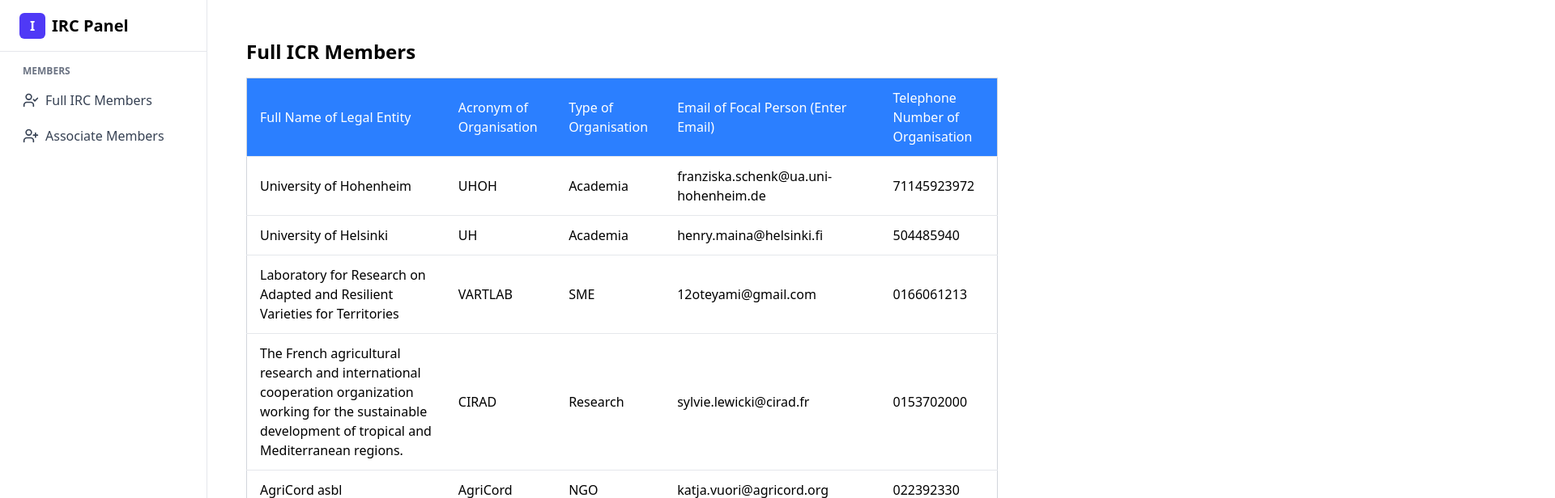
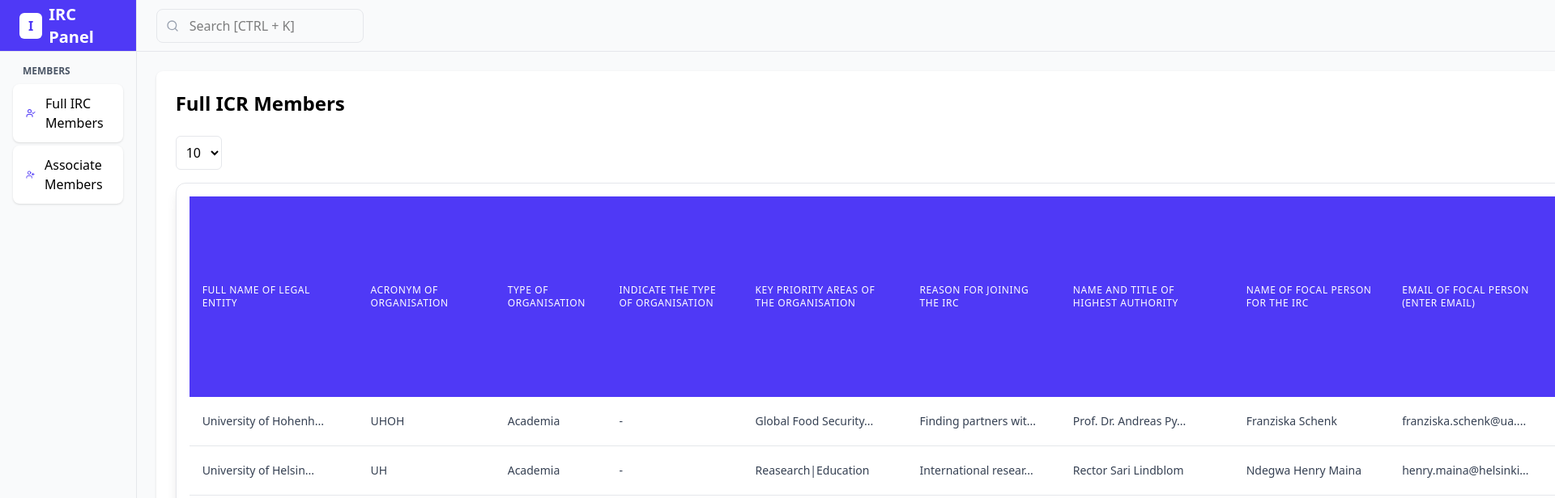
Before and after one commit to AgyemangDev/IRC-Dashboard, a React (Vite) app: page / in a window 1280 px wide. Shown: the top 616 px of the page at 81% size, 1920 px wide, since content can reach past the window. Built offline with nearby package versions, Linux system fonts and the light colour scheme.

Commit message:
Styling update for tables

```diff
--- a/src/App.jsx
+++ b/src/App.jsx
@@ -1,18 +1,45 @@
-import { BrowserRouter as Router, Routes, Route } from "react-router-dom";
-import Sidebar from "./components/Sidebar";
-import FullICRPage from "./pages/fullICRPage";
-import AssociateICRPage from "./pages/AssociateICRPage";
-import DetailsPage from "./pages/DetailsPage";
+import { BrowserRouter as Router, Routes, Route } from "react-router-dom"
+import { Search, Globe, Grid, Bell } from "lucide-react"
+import Sidebar from "./components/Sidebar"
+import FullICRPage from "./pages/fullICRPage"
+import AssociateICRPage from "./pages/AssociateICRPage"
+import DetailsPage from "./pages/DetailsPage"
 
 function App() {
   return (
     <Router>
-      <div className="flex">
+      <div className="min-h-screen flex">
         {/* Sidebar */}
         <Sidebar />
 
         {/* Main Content */}
-        <div className="flex-1 p-6">
+        <main className="flex-1 bg-gray-50">
+          <header className="h-16 border-b border-gray-200 flex items-center justify-between px-6">
+            <div className="relative w-64">
+              <Search className="absolute left-3 top-1/2 transform -translate-y-1/2 text-gray-400 h-4 w-4" />
+              <input
+                type="text"
+                placeholder="Search [CTRL + K]"
+                className="w-full pl-10 pr-4 py-2 rounded-lg border border-gray-200 focus:outline-none focus:ring-2 focus:ring-indigo-500"
+              />
+            </div>
+            <div className="flex items-center space-x-4">
+              <button className="p-2 rounded-full hover:bg-gray-100">
+                <Globe className="h-5 w-5 text-gray-500" />
+              </button>
+              <button className="p-2 rounded-full hover:bg-gray-100">
+                <Grid className="h-5 w-5 text-gray-500" />
+              </button>
+              <button className="p-2 rounded-full hover:bg-gray-100">
+                <Bell className="h-5 w-5 text-gray-500" />
+              </button>
+              <div className="h-8 w-8 rounded-full bg-indigo-600 flex items-center justify-center text-white font-medium">
+                JD
+              </div>
+            </div>
+          </header>
+
+          <div className="p-6">
             <Routes>
               <Route path="/" element={<FullICRPage />} />
               <Route path="/full-icr" element={<FullICRPage />} />
@@ -20,9 +47,10 @@
               <Route path="/details" element={<DetailsPage />} />
             </Routes>
           </div>
+        </main>
       </div>
     </Router>
-  );
+  )
 }
 
-export default App;
+export default App
--- a/src/components/Sidebar.jsx
+++ b/src/components/Sidebar.jsx
@@ -18,29 +18,29 @@
       initial={{ x: -280 }}
       animate={{ x: 0 }}
       transition={{ duration: 0.3 }}
-      className="w-64 bg-white border-r border-gray-200 flex flex-col"
+      className="w-80 bg-white border-r border-gray-200 flex flex-col shadow-lg"
     >
-      <div className="h-16 border-b border-gray-200 flex items-center px-6">
+      <div className="h-16 border-b border-gray-200 flex items-center px-6 bg-indigo-600 text-white">
         <div className="flex items-center space-x-2">
-          <div className="h-8 w-8 bg-indigo-600 rounded-md flex items-center justify-center">
-            <span className="text-white font-bold">I</span>
+          <div className="h-8 w-8 bg-white rounded-md flex items-center justify-center">
+            <span className="text-indigo-600 font-bold">I</span>
           </div>
           <span className="text-xl font-semibold">IRC Panel</span>
         </div>
       </div>
 
-      <div className="flex-1 overflow-y-auto py-4">
+      <div className="flex-1 overflow-y-auto py-4 bg-gray-50">
         {/* Members Section */}
         <div className="px-4 mb-2">
-          <h3 className="text-xs uppercase text-gray-500 font-semibold px-3 mb-2">Members</h3>
+          <h3 className="text-xs uppercase text-gray-600 font-semibold px-3 mb-2">Members</h3>
           <div className="space-y-1">
-            <Link to="/full-icr" className="flex items-center space-x-2 px-3 py-2 rounded-lg hover:bg-gray-100 text-gray-700">
-              <UserCheck className="h-5 w-5" />
-              <span>Full IRC Members</span>
+            <Link to="/full-icr" className="flex items-center space-x-3 px-4 py-3 rounded-lg bg-white shadow-sm hover:bg-indigo-100 hover:text-indigo-700 transition duration-200">
+              <UserCheck className="h-5 w-5 text-indigo-600" />
+              <span className="font-medium">Full IRC Members</span>
             </Link>
-            <Link to="/associate-icr" className="flex items-center space-x-2 px-3 py-2 rounded-lg hover:bg-gray-100 text-gray-700">
-              <UserPlus className="h-5 w-5" />
-              <span>Associate Members</span>
+            <Link to="/associate-icr" className="flex items-center space-x-3 px-4 py-3 rounded-lg bg-white shadow-sm hover:bg-indigo-100 hover:text-indigo-700 transition duration-200">
+              <UserPlus className="h-5 w-5 text-indigo-600" />
+              <span className="font-medium">Associate Members</span>
             </Link>
           </div>
         </div>
--- a/src/components/UserTable.jsx
+++ b/src/components/UserTable.jsx
@@ -1,46 +1,56 @@
+"use client";
+
 import { useNavigate } from "react-router-dom";
 import { motion, AnimatePresence } from "framer-motion";
+import { Eye } from "lucide-react";
 
 const IRCTable = ({ data, isLoading }) => {
   const navigate = useNavigate();
 
-  const displayedColumns = [
-    "Full Name of Legal Entity",
-    "Acronym of Organisation",
-    "Type of Organisation",
-    "Email of Focal Person (Enter Email)",
-    "Telephone Number of Organisation",
-  ];
+  const displayedColumns =
+    data.length > 0
+      ? Object.keys(data[0])
+      : [
+          "Full Name",
+          "Acronym",
+          "Type",
+          "Email",
+          "Phone",
+        ];
+
+  const truncateText = (text, maxLength = 20) => {
+    if (!text) return "-";
+    return text.length > maxLength ? `${text.substring(0, maxLength)}...` : text;
+  };
 
   if (isLoading) {
     return (
-      <div className="py-20">
-        <div className="flex justify-center">
-          <div className="animate-spin rounded-full h-12 w-12 border-t-2 border-b-2 border-indigo-600"></div>
-        </div>
-        <p className="text-center mt-4 text-gray-500">Loading data...</p>
+      <div className="flex flex-col items-center py-20">
+        <div className="animate-spin rounded-full h-12 w-12 border-t-4 border-indigo-600 border-opacity-50"></div>
+        <p className="mt-4 text-gray-500 text-lg">Loading data...</p>
       </div>
     );
   }
 
   if (data.length === 0) {
     return (
-      <div className="py-20">
-        <p className="text-center text-gray-500">
-          No records found matching your criteria.
-        </p>
+      <div className="flex justify-center py-20">
+        <p className="text-gray-500 text-lg">No records found matching your criteria.</p>
       </div>
     );
   }
 
   return (
-    <div className="overflow-x-auto">
-      <table className="w-full border border-gray-300 bg-white shadow-md">
+    <div className="overflow-x-auto rounded-xl shadow-lg border border-gray-200 bg-white p-4">
+      <table className="w-full border-collapse text-sm">
         <thead>
-          <tr className="bg-blue-500 text-white border-b border-gray-200">
+          <tr className="bg-indigo-600 text-white text-xs uppercase tracking-wider">
             {displayedColumns.map((col, index) => (
-              <th key={index} className="py-3 px-4 text-left font-medium">{col}</th>
+              <th key={index} className="py-3 px-4 text-left font-medium">
+                {col}
+              </th>
             ))}
+            <th className="py-3 px-4 text-left font-medium">Actions</th>
           </tr>
         </thead>
         <tbody>
@@ -48,16 +58,28 @@
             {data.map((row, rowIndex) => (
               <motion.tr
                 key={rowIndex}
-                initial={{ opacity: 0, y: 20 }}
+                initial={{ opacity: 0, y: 10 }}
                 animate={{ opacity: 1, y: 0 }}
-                exit={{ opacity: 0, y: -20 }}
-                transition={{ delay: rowIndex * 0.05 }}
-                className="border-b border-gray-200 hover:bg-gray-50 cursor-pointer"
-                onClick={() => navigate("/details", { state: { rowData: row } })}
+                exit={{ opacity: 0, y: -10 }}
+                transition={{ duration: 0.2, delay: rowIndex * 0.05 }}
+                className="border-b border-gray-200 hover:bg-indigo-100 transition group"
               >
                 {displayedColumns.map((col, colIndex) => (
-                  <td key={colIndex} className="py-3 px-4">{row[col] || "-"}</td>
+                  <td key={colIndex} className="py-3 px-4 text-gray-700 relative">
+                    <span className="block truncate group-hover:hidden">{truncateText(row[col])}</span>
+                    <span className="hidden group-hover:block absolute left-0 top-0 bg-white p-2 shadow-md rounded-md w-max text-black">
+                      {row[col]}
+                    </span>
+                  </td>
                 ))}
+                <td className="py-3 px-4">
+                  <button
+                    onClick={() => navigate("/details", { state: { rowData: row } })}
+                    className="p-2 rounded-lg bg-indigo-100 text-indigo-600 hover:bg-indigo-200 transition-colors"
+                  >
+                    <Eye className="h-5 w-5" />
+                  </button>
+                </td>
               </motion.tr>
             ))}
           </AnimatePresence>
--- a/src/pages/AssociateICRPage.jsx
+++ b/src/pages/AssociateICRPage.jsx
@@ -1,10 +1,14 @@
 import { useEffect, useState } from "react";
+import { motion } from "framer-motion";
+import { Plus } from 'lucide-react';
 import Papa from "papaparse";
 import IRCTable from "../components/UserTable";
 
-const FullICR = () => {
+const AssociateICRPage = () => {
   const [data, setData] = useState([]);
-  const [loading, setLoading] = useState(true);
+  const [filteredData, setFilteredData] = useState([]);
+  const [isLoading, setIsLoading] = useState(true);
+  const [searchTerm, setSearchTerm] = useState("");
 
   useEffect(() => {
     const fetchCSV = async () => {
@@ -17,24 +21,93 @@
           skipEmptyLines: true,
           complete: (result) => {
             setData(result.data);
-            setLoading(false);
+            setFilteredData(result.data);
+            setIsLoading(false);
           },
         });
       } catch (error) {
         console.error("Error fetching CSV:", error);
-        setLoading(false);
+        setIsLoading(false);
       }
     };
 
     fetchCSV();
   }, []);
 
+  // Apply search filter
+  useEffect(() => {
+    if (!searchTerm.trim()) {
+      setFilteredData(data);
+      return;
+    }
+
+    const term = searchTerm.toLowerCase();
+    const filtered = data.filter(item => {
+      return Object.values(item).some(
+        value => value && value.toString().toLowerCase().includes(term)
+      );
+    });
+
+    setFilteredData(filtered);
+  }, [data, searchTerm]);
+
   return (
-    <div className="p-6">
-      <h1 className="text-2xl font-bold mb-4">Associate ICR Members</h1>
-      <IRCTable data={data} isLoading={loading} />
-    </div>
+    <motion.div
+      initial={{ opacity: 0, y: 20 }}
+      animate={{ opacity: 1, y: 0 }}
+      transition={{ duration: 0.5 }}
+      className="bg-white rounded-lg shadow-sm p-6"
+    >
+      <h1 className="text-2xl font-bold mb-6">Associate ICR Members</h1>
+
+      <div className="mt-6">
+        <div className="flex justify-between items-center mb-4">
+          <div className="flex items-center space-x-2">
+            <select className="border border-gray-200 rounded-md p-2">
+              <option>10</option>
+              <option>25</option>
+              <option>50</option>
+            </select>
+          </div>
+
+          <div className="flex items-center space-x-2">
+            <div className="relative">
+              <input
+                type="text"
+                placeholder="Search"
+                className="pl-3 pr-4 py-2 rounded-lg border border-gray-200 focus:outline-none focus:ring-2 focus:ring-indigo-500"
+                value={searchTerm}
+                onChange={(e) => setSearchTerm(e.target.value)}
+              />
+            </div>
+
+            <motion.button
+              whileHover={{ scale: 1.05 }}
+              whileTap={{ scale: 0.95 }}
+              className="flex items-center space-x-2 px-3 py-2 bg-indigo-600 text-white rounded-lg hover:bg-indigo-700"
+            >
+              <Plus className="h-4 w-4" />
+              <span>Add New Entry</span>
+            </motion.button>
+          </div>
+        </div>
+
+        <IRCTable
+          data={filteredData}
+          isLoading={isLoading}
+        />
+
+        <div className="mt-4 flex justify-between items-center text-sm text-gray-500">
+          <div>Showing 1 to {filteredData.length} of {data.length} entries</div>
+          <div className="flex space-x-1">
+            <button className="px-3 py-1 rounded-md bg-indigo-600 text-white">1</button>
+            <button className="px-3 py-1 rounded-md hover:bg-gray-100">2</button>
+            <button className="px-3 py-1 rounded-md hover:bg-gray-100">3</button>
+          </div>
+        </div>
+      </div>
+    </motion.div>
   );
 };
 
-export default FullICR;
+export default AssociateICRPage;
--- a/src/pages/DetailsPage.jsx
+++ b/src/pages/DetailsPage.jsx
@@ -1,26 +1,65 @@
-import { useLocation } from "react-router-dom";
+"use client"
+
+import { useLocation, useNavigate } from "react-router-dom"
+import { motion } from "framer-motion"
+import { ArrowLeft, Edit, Trash2 } from "lucide-react"
 
 const DetailsPage = () => {
-  const location = useLocation();
-  const { rowData } = location.state || {}; // Extract row data
+  const location = useLocation()
+  const navigate = useNavigate()
+  const { rowData } = location.state || {} // Extract row data
 
   if (!rowData) {
-    return <p className="text-center mt-10 text-gray-500">No data available</p>;
+    return (
+      <div className="py-20 text-center">
+        <p className="text-gray-500">No data available. Please select a record from the list.</p>
+        <button
+          onClick={() => navigate(-1)}
+          className="mt-4 px-4 py-2 bg-indigo-600 text-white rounded-lg hover:bg-indigo-700"
+        >
+          Go Back
+        </button>
+      </div>
+    )
   }
 
   return (
-    <div className="p-6 max-w-3xl mx-auto bg-white shadow-md rounded-lg">
-      <h1 className="text-2xl font-bold mb-4">Details</h1>
-      <div className="space-y-4">
+    <motion.div
+      initial={{ opacity: 0, y: 20 }}
+      animate={{ opacity: 1, y: 0 }}
+      transition={{ duration: 0.5 }}
+      className="bg-white rounded-lg shadow-sm p-6"
+    >
+      <div className="flex justify-between items-center mb-6">
+        <div className="flex items-center space-x-2">
+          <button onClick={() => navigate(-1)} className="p-2 rounded-full hover:bg-gray-100">
+            <ArrowLeft className="h-5 w-5 text-gray-500" />
+          </button>
+          <h1 className="text-2xl font-bold">Organization Details</h1>
+        </div>
+
+        <div className="flex items-center space-x-2">
+          <button className="flex items-center space-x-2 px-3 py-2 border border-gray-200 rounded-lg text-gray-600 hover:bg-gray-50">
+            <Edit className="h-4 w-4" />
+            <span>Edit</span>
+          </button>
+          <button className="flex items-center space-x-2 px-3 py-2 bg-red-600 text-white rounded-lg hover:bg-red-700">
+            <Trash2 className="h-4 w-4" />
+            <span>Delete</span>
+          </button>
+        </div>
+      </div>
+
+      <div className="grid grid-cols-1 md:grid-cols-2 gap-6">
         {Object.entries(rowData).map(([key, value], index) => (
-          <div key={index} className="p-4 border rounded-md">
-            <strong className="text-gray-700">{key}:</strong>
-            <p className="text-gray-900">{value || "N/A"}</p>
+          <div key={index} className="border border-gray-200 rounded-lg p-4">
+            <h3 className="text-sm font-medium text-gray-500 mb-1">{key}</h3>
+            <p className="text-lg">{value || "N/A"}</p>
           </div>
         ))}
       </div>
-    </div>
-  );
-};
+    </motion.div>
+  )
+}
 
-export default DetailsPage;
+export default DetailsPage
--- a/src/pages/fullICRPage.jsx
+++ b/src/pages/fullICRPage.jsx
@@ -1,40 +1,115 @@
-import { useEffect, useState } from "react";
-import Papa from "papaparse";
-import IRCTable from "../components/UserTable";
+"use client"
 
-const FullICR = () => {
-  const [data, setData] = useState([]);
-  const [loading, setLoading] = useState(true);
+import { useEffect, useState } from "react"
+import { motion } from "framer-motion"
+import { Plus } from "lucide-react"
+import Papa from "papaparse"
+import IRCTable from "../components/UserTable"
+
+const FullICRPage = () => {
+  const [data, setData] = useState([])
+  const [filteredData, setFilteredData] = useState([])
+  const [isLoading, setIsLoading] = useState(true)
+  const [searchTerm, setSearchTerm] = useState("")
 
   useEffect(() => {
     const fetchCSV = async () => {
       try {
-        const response = await fetch("/full-irc-data.csv");
-        const text = await response.text();
+        const response = await fetch("/full-irc-data.csv")
+        const text = await response.text()
 
         Papa.parse(text, {
           header: true,
           skipEmptyLines: true,
           complete: (result) => {
-            setData(result.data);
-            setLoading(false);
+            setData(result.data)
+            setFilteredData(result.data)
+            setIsLoading(false)
           },
-        });
+        })
       } catch (error) {
-        console.error("Error fetching CSV:", error);
-        setLoading(false);
+        console.error("Error fetching CSV:", error)
+        setIsLoading(false)
       }
-    };
+    }
 
-    fetchCSV();
-  }, []);
+    fetchCSV()
+  }, [])
+
+  // Apply search filter
+  useEffect(() => {
+    if (!searchTerm.trim()) {
+      setFilteredData(data)
+      return
+    }
+
+    const term = searchTerm.toLowerCase()
+    const filtered = data.filter((item) => {
+      // Search in all fields
+      return Object.values(item).some((value) => value && value.toString().toLowerCase().includes(term))
+    })
+
+    setFilteredData(filtered)
+  }, [data, searchTerm])
 
   return (
-    <div className="p-6">
-      <h1 className="text-2xl font-bold mb-4">Full ICR Members</h1>
-      <IRCTable data={data} isLoading={loading} />
-    </div>
-  );
-};
+    <motion.div
+      initial={{ opacity: 0, y: 20 }}
+      animate={{ opacity: 1, y: 0 }}
+      transition={{ duration: 0.5 }}
+      className="bg-white rounded-lg shadow-sm p-6"
+    >
+      <h1 className="text-2xl font-bold mb-6">Full ICR Members</h1>
 
-export default FullICR;
+      <div className="mt-6">
+        <div className="flex justify-between items-center mb-4">
+          <div className="flex items-center space-x-2">
+            <select className="border border-gray-200 rounded-md p-2">
+              <option>10</option>
+              <option>25</option>
+              <option>50</option>
+            </select>
+          </div>
+
+          <div className="flex items-center space-x-2">
+            <div className="relative">
+              <input
+                type="text"
+                placeholder="Search"
+                className="pl-3 pr-4 py-2 rounded-lg border border-gray-200 focus:outline-none focus:ring-2 focus:ring-indigo-500"
+                value={searchTerm}
+                onChange={(e) => setSearchTerm(e.target.value)}
+              />
+            </div>
+
+            <motion.button
+              whileHover={{ scale: 1.05 }}
+              whileTap={{ scale: 0.95 }}
+              className="flex items-center space-x-2 px-3 py-2 bg-indigo-600 text-white rounded-lg hover:bg-indigo-700"
+            >
+              <Plus className="h-4 w-4" />
+              <span>Add New Entry</span>
+            </motion.button>
+          </div>
+        </div>
+
+        <IRCTable data={filteredData} isLoading={isLoading} />
+
+        <div className="mt-4 flex justify-between items-center text-sm text-gray-500">
+          <div>
+            Showing 1 to {filteredData.length} of {data.length} entries
+          </div>
+          <div className="flex space-x-1">
+            <button className="px-3 py-1 rounded-md bg-indigo-600 text-white">1</button>
+            <button className="px-3 py-1 rounded-md hover:bg-gray-100">2</button>
+            <button className="px-3 py-1 rounded-md hover:bg-gray-100">3</button>
+            <button className="px-3 py-1 rounded-md hover:bg-gray-100">4</button>
+            <button className="px-3 py-1 rounded-md hover:bg-gray-100">5</button>
+          </div>
+        </div>
+      </div>
+    </motion.div>
+  )
+}
+
+export default FullICRPage
```
Lines whose indentation alone changed are shown as unchanged.
